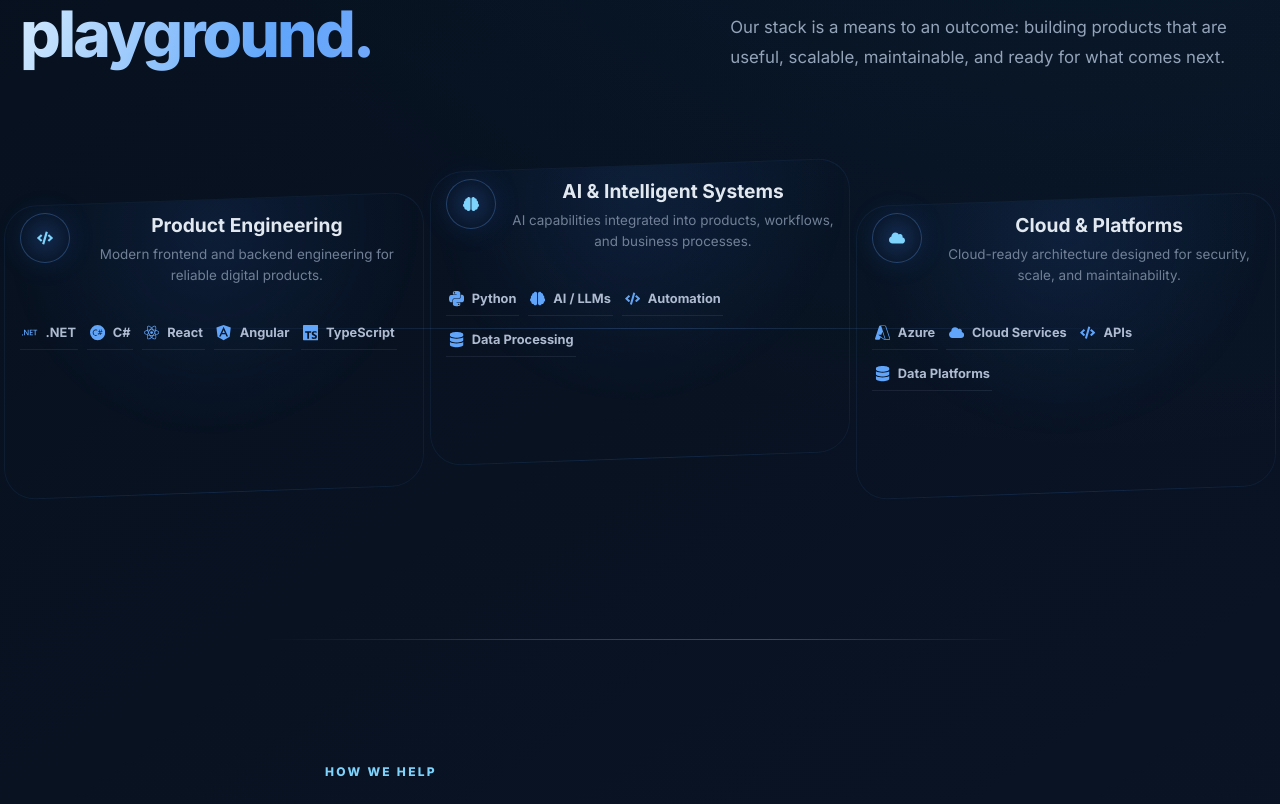
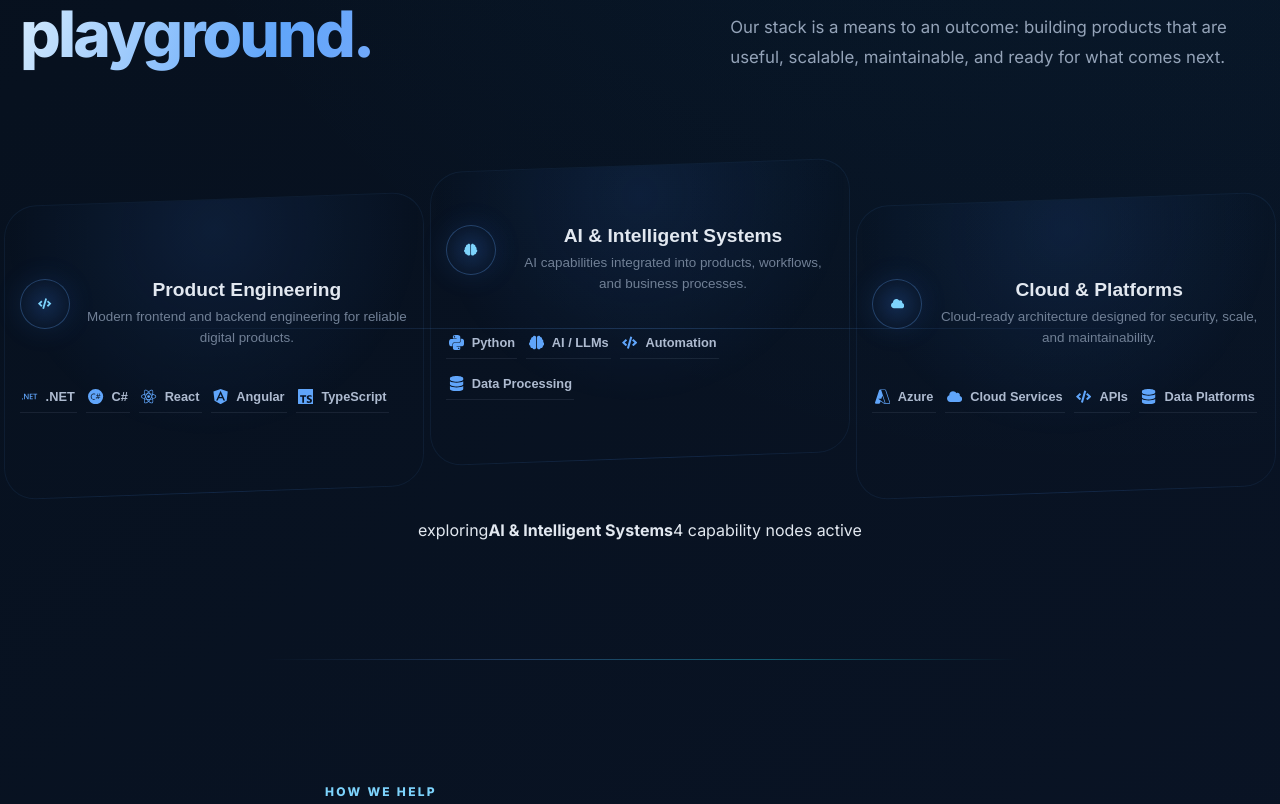
Before and after one commit to rajeshreddyrrr/ZealInfy-Website, a React (Create React App) app: page / in a window 1280 px wide. Shown: the part 2620-3424 px from the top of the page. Built offline with nearby package versions, Linux system fonts and the light colour scheme.

Commit message:
feat: add interactive technology explorer

```diff
--- a/src/components/Skills.tsx
+++ b/src/components/Skills.tsx
@@ -1,4 +1,4 @@
-import React from 'react';
+import React, { useState } from 'react';
 import { SiAngular, SiCsharp, SiDotnet, SiMicrosoftazure, SiPython, SiReact, SiTypescript } from 'react-icons/si';
 import { FaBrain, FaCloud, FaDatabase, FaCode } from 'react-icons/fa';
 import './Skills.css';
@@ -48,6 +48,8 @@ const Skills: React.FC = () => {
     }
   ];
 
+  const [activeCategory, setActiveCategory] = useState<number>(1);
+
   return (
     <section id="skills" className="section skills-section">
       <div className="skills-heading">
@@ -61,9 +63,22 @@ const Skills: React.FC = () => {
         </p>
       </div>
 
+      <div className="technology-explorer">
+        <div className="technology-orbit" aria-hidden="true">
+          <span />
+          <span />
+          <span />
+        </div>
+
         <div className="skills-grid">
-        {categories.map((category) => (
-          <article key={category.title} className="skill-category">
+          {categories.map((category, index) => (
+            <button
+              type="button"
+              key={category.title}
+              className={'skill-category ' + (activeCategory === index ? 'skill-category-active' : '')}
+              onClick={() => setActiveCategory(index)}
+              aria-pressed={activeCategory === index}
+            >
               <div className="category-header">
                 <div className="category-icon">{category.icon}</div>
                 <div>
@@ -74,14 +89,23 @@ const Skills: React.FC = () => {
 
               <div className="skills-list">
                 {category.technologies.map((technology) => (
-                <div key={technology.name} className="skill-item">
+                  <span key={technology.name} className="skill-item">
                     <span className="skill-icon">{technology.icon}</span>
                     <span className="skill-name">{technology.name}</span>
-                </div>
+                  </span>
                 ))}
               </div>
-          </article>
+            </button>
           ))}
+        </div>
+
+        <div className="technology-status">
+          <span className="status-dot" />
+          <span>exploring</span>
+          <strong>{categories[activeCategory].title}</strong>
+          <span className="status-line" />
+          <span>{categories[activeCategory].technologies.length} capability nodes active</span>
+        </div>
       </div>
     </section>
   );
```
Lines whose indentation alone changed are shown as unchanged.
